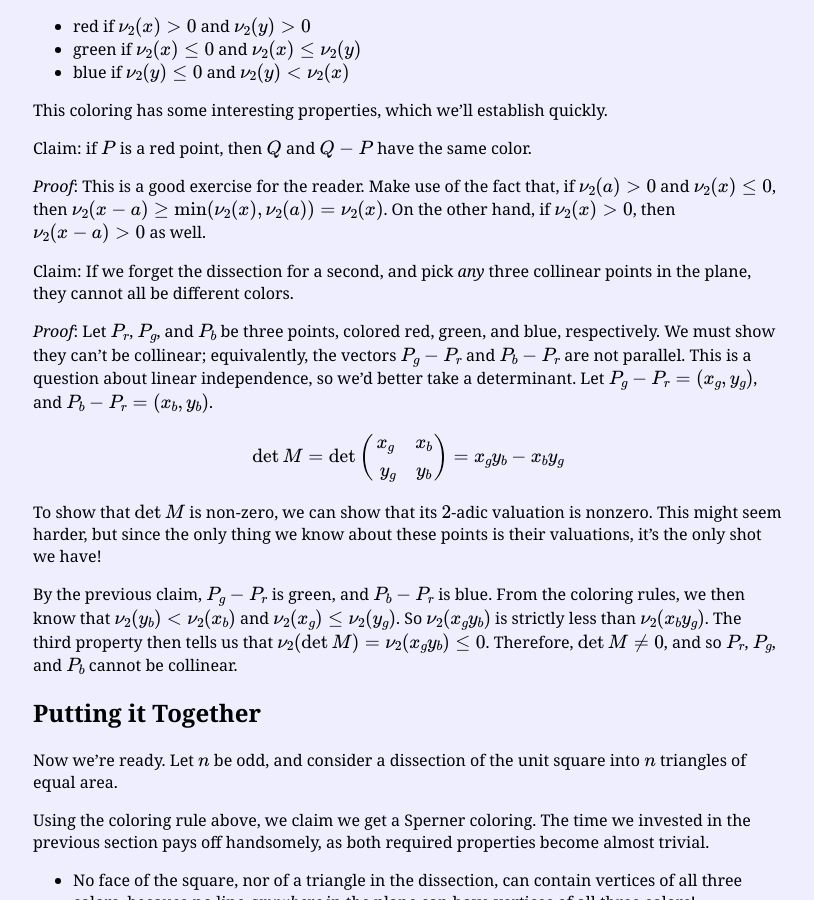
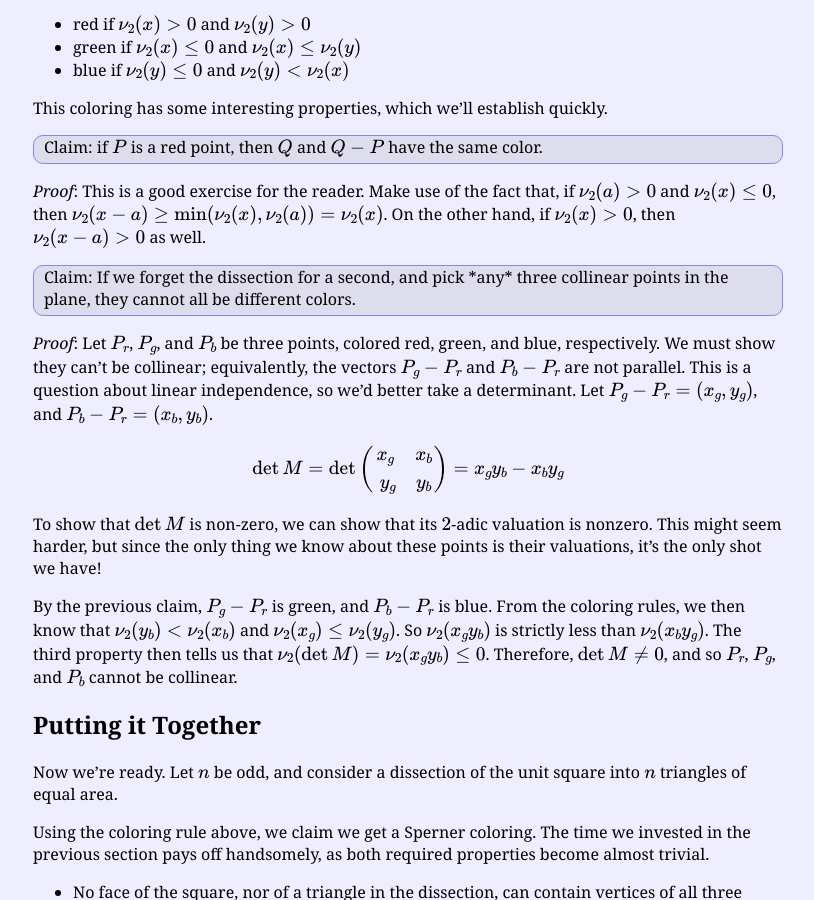
Before and after one commit to HenrySwanson/math-mondays, a Jekyll site: the page built from _posts/2018-09-24-monskys-theorem.md, in a window 1280 px wide and 900 px high, scrolled down 4414 px. Shown: the whole window, without its empty margins (232-1046 px from the left). Built offline with Jekyll 4.4.1, drawn with Linux system fonts in a browser that asks for light colours; formulas are drawn with MathJax 3; some of the changed text lies outside the part shown.

Commit message:
Add theorem boxes
They're not pretty, but apparently I put this in my CSS files back on my
first-go-around with this site? And just didn't remember it. Wild.

```diff
--- a/_posts/2018-09-24-monskys-theorem.md
+++ b/_posts/2018-09-24-monskys-theorem.md
@@ -25,7 +25,9 @@ If you have a napkin on hand, it should be straightforward to come up with a sol
 
 But when $n$ is odd, you will have considerably more trouble. Monsky's theorem states that such a task is, in fact, impossible.
 
-Monsky's Theorem: The unit square cannot be dissected into an odd number of triangles of equal area. <!--TODO theorem-box-->
+<div class="theorem-box">
+Monsky's Theorem: The unit square cannot be dissected into an odd number of triangles of equal area.
+</div>
 
 The result clearly extends to squares of any size, and in fact, arbitrary parallelograms.
 
@@ -61,9 +63,11 @@ But these are not -- the first has lines of more than two colors, and the second
 
 In this format, Sperner's lemma can be stated as:
 
+<div class="theorem-box">
 Sperner's Lemma: Given a Sperner coloring of $(P, T_i)$, there is at least one trichromatic triangle. <!--TODO theorem-box-->
 
 Check the examples above, both Sperner colorings have trichromatic triangles. The first non-Sperner coloring has one, but the other does not.
+</div>
 
 *Proof*: First, we establish a lemma: a triangle $T$ is trichromatic iff its faces have an odd number of purple segments.
 
@@ -135,11 +139,15 @@ Given a point $(x,y)$ in the plane, we'll color it:
 
 This coloring has some interesting properties, which we'll establish quickly.
 
+<div class="theorem-box">
 Claim: if $P$ is a red point, then $Q$ and $Q-P$ have the same color.
+</div>
 
 *Proof*: This is a good exercise for the reader. Make use of the fact that, if $\nu_2(a) > 0$ and $\nu_2(x) \le 0$, then $\nu_2(x - a) \ge \min(\nu_2(x), \nu_2(a)) = \nu_2(x)$. On the other hand, if $\nu_2(x) > 0$, then $\nu_2(x - a) > 0$ as well.
 
+<div class="theorem-box">
 Claim: If we forget the dissection for a second, and pick *any* three collinear points in the plane, they cannot all be different colors.
+</div>
 
 *Proof*: Let $P_r$, $P_g$, and $P_b$ be three points, colored red, green, and blue, respectively. We must show they can't be collinear; equivalently, the vectors $P_g - P_r$ and $P_b - P_r$ are not parallel. This is a question about linear independence, so we'd better take a determinant. Let $P_g - P_r = (x_g, y_g)$, and $P_b - P_r = (x_b, y_b)$.
 \\[
```
